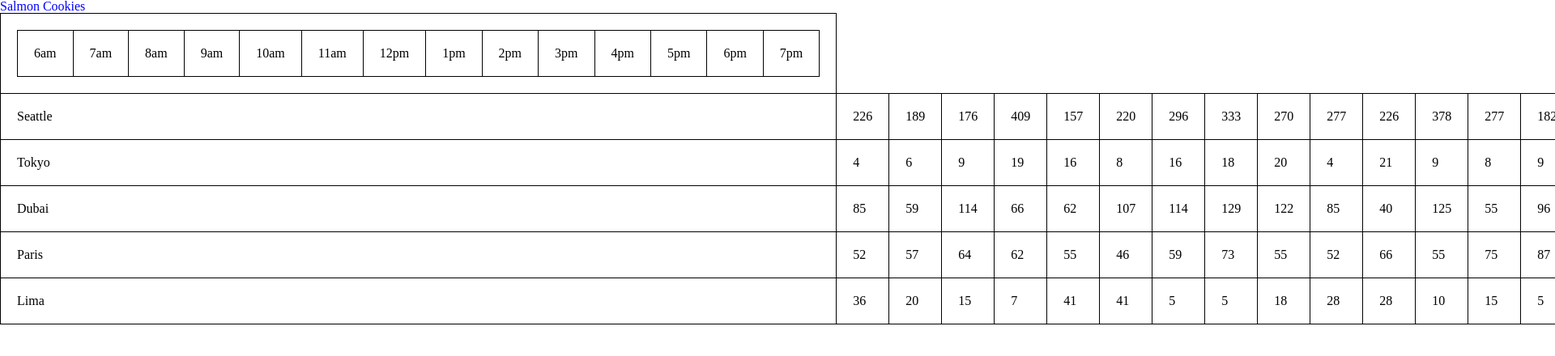
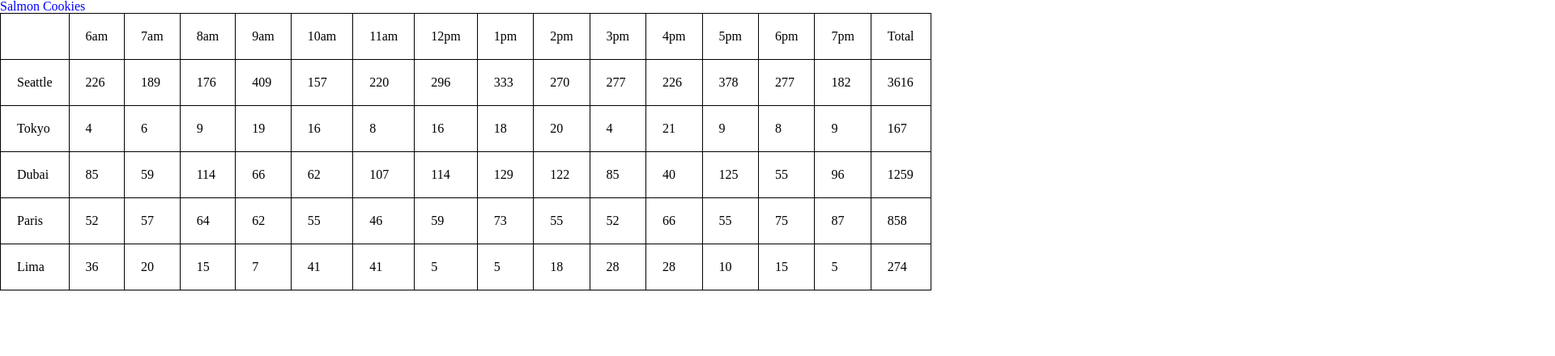
Before and after one commit to ochoaap/cookie-stand, a plain HTML site: page sales.html in a window 1280 px wide. Shown: the top 440 px of the page at 81% size, 1920 px wide, since content can reach past the window. Drawn offline with Linux system fonts and the light colour scheme.

Commit message:
creating total and fixing header

```diff
--- a/js/app.js
+++ b/js/app.js
@@ -61,13 +61,19 @@ var dubaiCons = new Cities('Dubai', '11', '38', '3.7');
 var parisCons = new Cities('Paris', '20', '38', '2.3');
 var limaCons = new Cities('Lima', '2', '16', '2.6');
 
-var cookieHours = document.getElementById('hours');
+
+var cookieHours = document.getElementById('cookie-table');
+var th1 = document.createElement('th');
+cookieHours.appendChild(th1);
 for (var j = 0; j < hours.length; j++) {
   var th = document.createElement('th');
   th.textContent = `${hours[j]}`;
   cookieHours.appendChild(th);
 
 }
+var total =document.createElement('th');
+total.textContent = 'Total';
+cookieHours.appendChild(total);
 
 // exacutable code
 seattleCons.render();
--- a/sales.html
+++ b/sales.html
@@ -13,8 +13,7 @@
 <main>
 
   <table id="cookie-table">
-    <th id= "hours"> </th>
-  </table>
+      </table>
 </main>
 
   <script src="js/app.js"></script>
```
